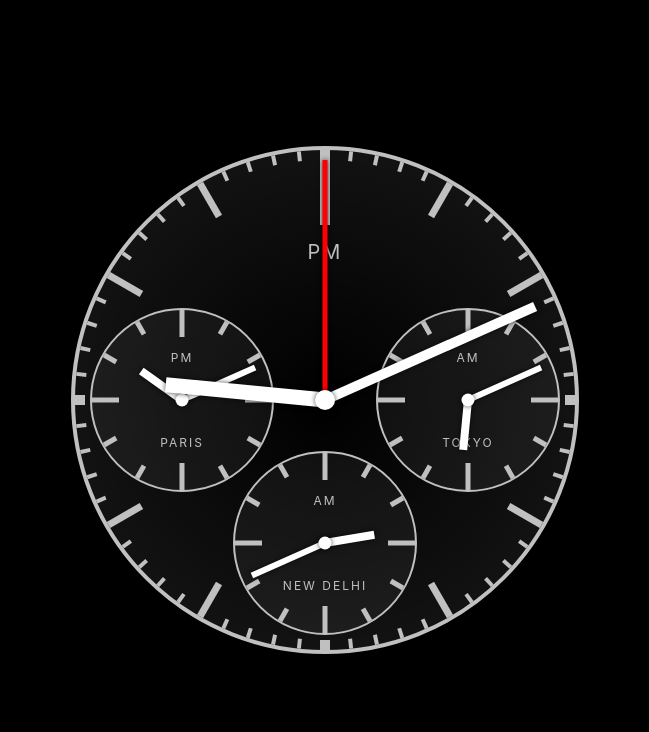
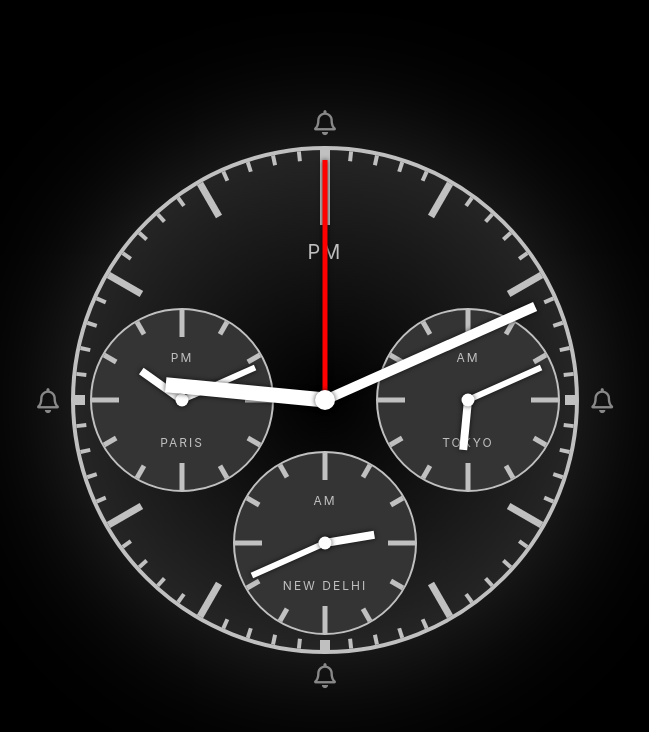
Before and after one commit to domb5041/chain-that-clocks, a React (Create React App) app: page / in a window 1280 px wide. Shown: the top 732 px of the page, without its empty margins (315-964 px from the left). Built offline with nearby package versions, Linux system fonts and the light colour scheme.

Commit message:
alert bells

```diff
--- a/public/index.html
+++ b/public/index.html
@@ -3,6 +3,12 @@
     <head>
         <meta charset="utf-8" />
         <link rel="icon" href="%PUBLIC_URL%/favicon.ico" />
+        <link
+            rel="stylesheet"
+            href="https://use.fontawesome.com/releases/v5.15.2/css/all.css"
+            integrity="sha384-vSIIfh2YWi9wW0r9iZe7RJPrKwp6bG+s9QZMoITbCckVJqGCCRhc+ccxNcdpHuYu"
+            crossorigin="anonymous"
+        />
         <meta name="viewport" content="width=device-width, initial-scale=1" />
         <meta name="theme-color" content="#000000" />
         <meta
--- a/src/Dials.styled.js
+++ b/src/Dials.styled.js
@@ -6,7 +6,8 @@ export const MainDial = styled.div`
     border-radius: 100%;
     border: 4px solid silver;
     position: relative;
-    background-image: radial-gradient(transparent, rgba(255, 255, 255, 0.1));
+    background-image: radial-gradient(transparent, #343434);
+    box-shadow: 0 0 140px #343434;
 `;
 
 export const SubDial = styled.div`
@@ -15,7 +16,7 @@ export const SubDial = styled.div`
     border-radius: 100%;
     border: 2px solid silver;
     position: absolute;
-    background-color: rgba(255, 255, 255, 0.05);
+    background-color: #343434;
     ${props =>
         (props.position === 'left' &&
             css`
@@ -105,3 +106,33 @@ export const Tick = styled.div`
         height: ${props => tickDimensions[props.tick.type].height};
     }
 `;
+
+export const Bell = styled.i`
+    position: absolute;
+    font-size: 25px;
+    opacity: ${props => (props.alert ? 1 : 0.5)};
+    ${props =>
+        (props.position === 'left' &&
+            css`
+                left: -55px;
+                top: 50%;
+                transform: translateY(-50%);
+            `) ||
+        (props.position === 'right' &&
+            css`
+                right: -55px;
+                top: 50%;
+                transform: translateY(-50%);
+            `) ||
+        (props.position === 'bottom' &&
+            css`
+                bottom: -55px;
+                left: 50%;
+                transform: translateX(-50%);
+            `) ||
+        css`
+            top: -40px;
+            left: 50%;
+            transform: translateX(-50%);
+        `}
+`;
--- a/src/MainDial.js
+++ b/src/MainDial.js
@@ -2,24 +2,35 @@ import React, { useState, useEffect } from 'react';
 import * as styled from './Dials.styled';
 import { mainTickData } from './tickData';
 import SubDial from './SubDial';
-import { transformHands, timeToDegrees, getAmPm } from './utilityFunctions';
+import {
+    transformHands,
+    timeToDegrees,
+    getAmPm,
+    alertOnTheHour,
+} from './utilityFunctions';
 
 export default function MainDial() {
     const [time, setTime] = useState([0, 0, 0]);
+    const [alert, setAlert] = useState(false);
 
     useEffect(() => {
         setInterval(handleSetTime, 1000);
         return () => {
-            clearInterval(handleSetTime);
+            clearInterval(alertOnTheHour);
         };
     }, [time]);
 
     const handleSetTime = () => {
         setTime(timeToDegrees(0));
+        setAlert(alertOnTheHour(0));
     };
 
     return (
         <styled.MainDial>
+            <styled.Bell
+                className={alert ? 'fas fa-bell' : 'far fa-bell'}
+                alert={alert}
+            />
             <styled.AmPm>{getAmPm(0)}</styled.AmPm>
             {mainTickData.map((tick, i) => (
                 <styled.Tick tick={tick} key={i}>
--- a/src/SubDial.js
+++ b/src/SubDial.js
@@ -1,10 +1,16 @@
 import React, { useState, useEffect } from 'react';
 import * as styled from './Dials.styled';
 import { subTickData } from './tickData';
-import { transformHands, timeToDegrees, getAmPm } from './utilityFunctions';
+import {
+    transformHands,
+    timeToDegrees,
+    getAmPm,
+    alertOnTheHour,
+} from './utilityFunctions';
 
 export default function SubDial({ position, city, offset }) {
     const [time, setTime] = useState([0, 0, 0]);
+    const [alert, setAlert] = useState(false);
 
     useEffect(() => {
         setInterval(handleSetTime, 1000);
@@ -15,11 +21,17 @@ export default function SubDial({ position, city, offset }) {
 
     const handleSetTime = () => {
         setTime(timeToDegrees(offset));
+        setAlert(alertOnTheHour(offset));
     };
 
     return (
         <styled.SubDial position={position}>
             <styled.AmPm subDial>{getAmPm(offset)}</styled.AmPm>
+            <styled.Bell
+                className={alert ? 'fas fa-bell' : 'far fa-bell'}
+                alert={alert}
+                position={position}
+            />
             <styled.City>{city}</styled.City>
             {subTickData.map((tick, i) => (
                 <styled.Tick tick={tick} key={i}>
--- a/src/utilityFunctions.js
+++ b/src/utilityFunctions.js
@@ -19,6 +19,13 @@ export const timeToDegrees = offset => {
     return [hrsToDeg, minsToDeg, secsToDeg];
 };
 
+export const alertOnTheHour = offset => {
+    const d = adjustForTimezone(offset);
+    if (d.getMinutes() === 0) {
+        return true;
+    }
+};
+
 export const transformHands = hand => ({
     transform: `translateX(-50%) rotate(${hand}deg)`,
 });
```
